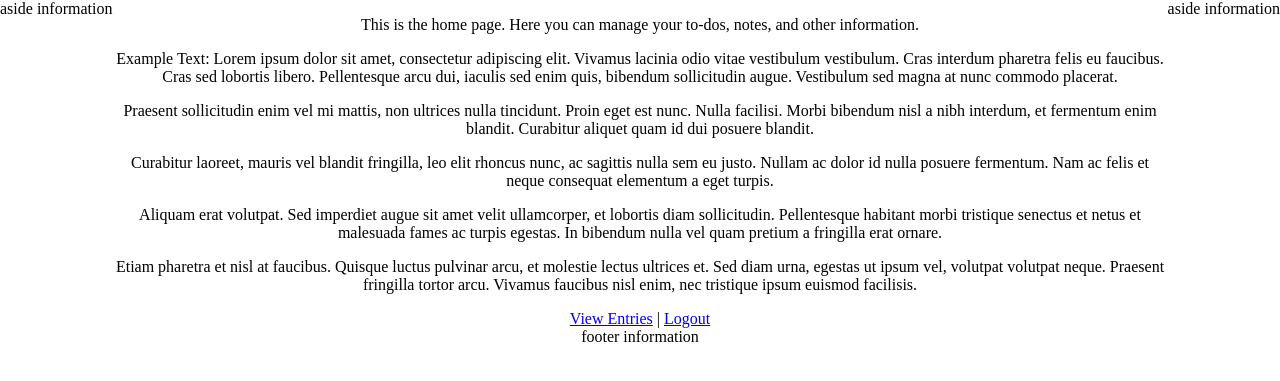
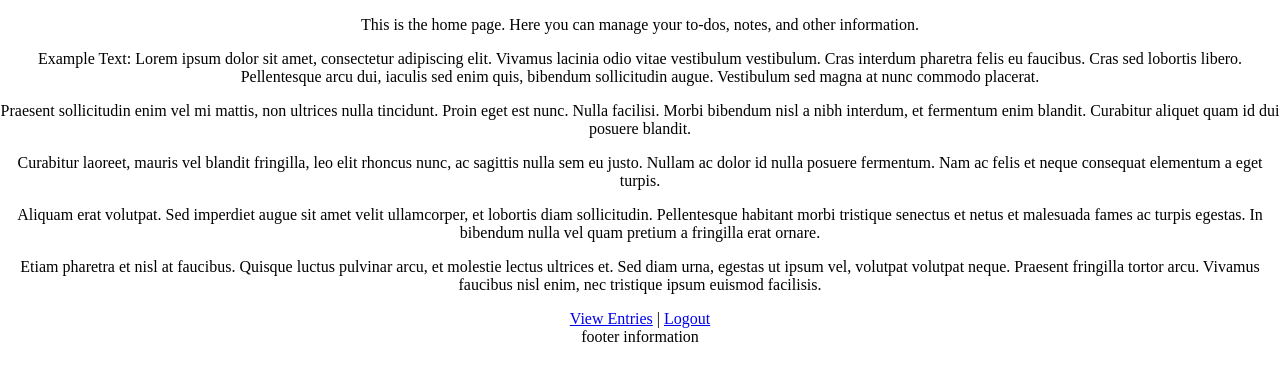
Before and after one commit to JZarins2324/itcapstone_lifestyleapp, a PHP site: page /pages/home.php in a window 1280 px wide. Shown: the part 100-481 px from the top of the page. Run offline with PHP 8.4, Linux system fonts and the light colour scheme; a user stored in the database is signed in.

Commit message:
Update home.php

```diff
--- a/pages/home.php
+++ b/pages/home.php
@@ -21,10 +21,7 @@ if(!isset($_SESSION["username"])){
     <h1>Welcome to Lifestyle Companion, <?= $_SESSION["username"] ?></h1>
 		</header>
 		<div class="layout">
-    <aside class="left-aside">
-			aside
-			information
-		</aside>
+    <aside class="left-aside"></aside>
 		<main class="main-content">
 		<div class="main">
 		<p>This is the home page. Here you can manage your to-dos, notes, and other information.</p>
@@ -44,10 +41,7 @@ if(!isset($_SESSION["username"])){
     <a href='../server/logout.php'>Logout</a>
 		</div>
 		</main>
-		<aside class="right-aside">
-			aside
-			information
-		</aside>
+		<aside class="right-aside"></aside>
 		</div>
 		<footer class="site-footer">footer information</footer>
 
```
